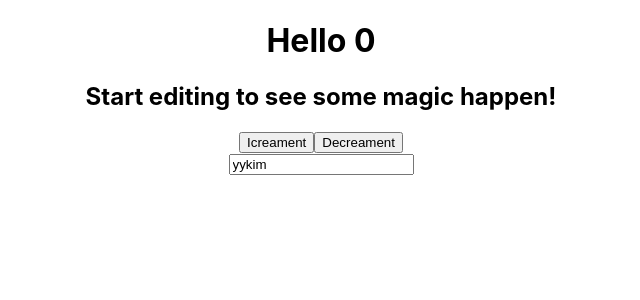
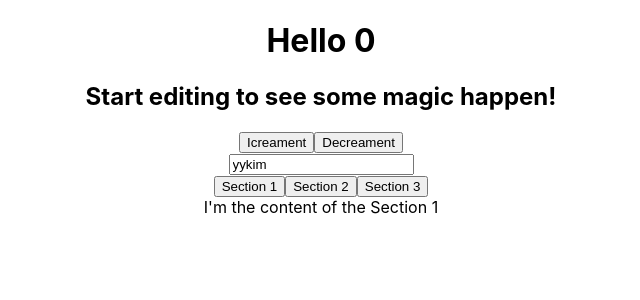
Before and after one commit to yykdev/react_hooks, a React (Create React App) app: page / in a window 1280 px wide. Shown: the top 300 px of the page, without its empty margins (319-959 px from the left). Built offline with nearby package versions, Linux system fonts and the light colour scheme.

Commit message:
커스텀 hooks : useTabs

```diff
--- a/src/App.js
+++ b/src/App.js
@@ -3,12 +3,14 @@
 
 import UseStateComponent from "./hooksComponent/useStateComponent";
 import UseInputComponent from "./hooksComponent/useInputComponent";
+import UseTabsComponent from "./hooksComponent/useTabsComponent";
 
 function App() {
     return (
         <div className="App">
             <UseStateComponent />
             <UseInputComponent />
+            <UseTabsComponent />
         </div>
     );
 }
--- /dev/null
+++ b/src/hooksComponent/useTabsComponent.js
@@ -0,0 +1,45 @@
+import React, { useState } from "react";
+
+const content = [
+    {
+        tab: "Section 1",
+        content: "I'm the content of the Section 1",
+    },
+    {
+        tab: "Section 2",
+        content: "I'm the content of the Section 2",
+    },
+    {
+        tab: "Section 3",
+        content: "I'm the content of the Section 3",
+    },
+];
+
+const useTabs = (initialTab, allTabs) => {
+    const [currentIndex, setCurrentIndex] = useState(initialTab);
+
+    if (!allTabs || !Array.isArray(allTabs)) {
+        return;
+    }
+
+    return { currentItem: allTabs[currentIndex], changeItem: setCurrentIndex };
+};
+
+const UseTabsComponent = () => {
+    const { currentItem, changeItem } = useTabs(0, content);
+
+    return (
+        <div>
+            <div>
+                {content.map((section, index) => (
+                    <button onClick={() => changeItem(index)}>
+                        {section.tab}
+                    </button>
+                ))}
+            </div>
+            <div>{currentItem.content}</div>
+        </div>
+    );
+};
+
+export default UseTabsComponent;
```
Also changed, not shown: 1 other file (tests, documents, lock files or other folders).
